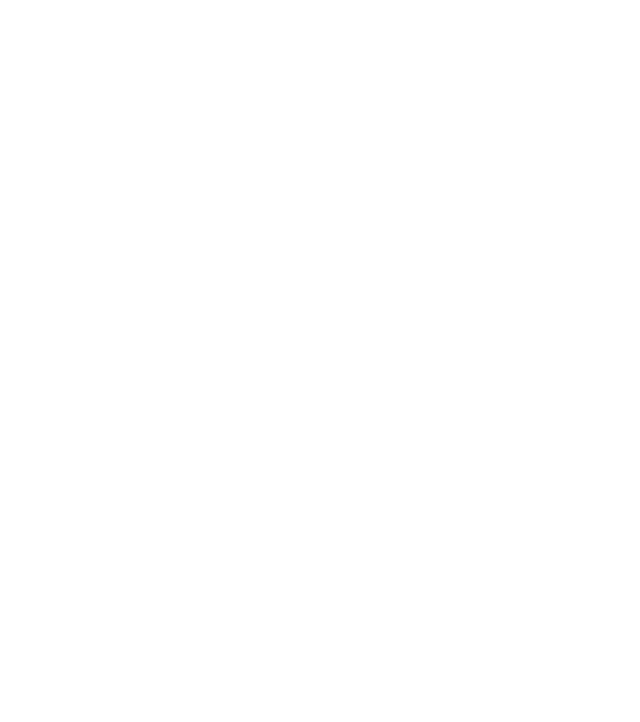
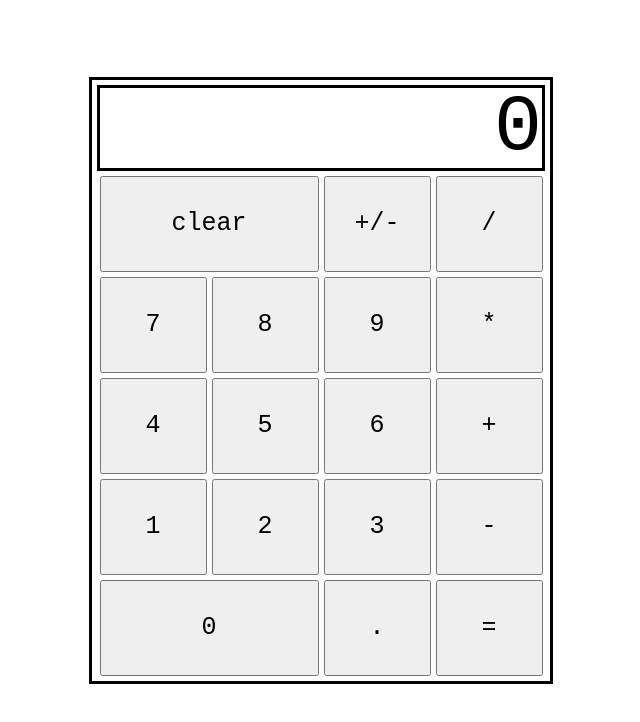
Before and after one commit to ujwal2003/Calculator, a plain HTML site: page index.html in a window 1280 px wide. Shown: the whole page, without its empty margins (319-959 px from the left). Drawn offline with Linux system fonts and the light colour scheme.

Commit message:
layout and font
completed layout of elements in calculator format, changed font styles and sizes

```diff
--- a/index.html
+++ b/index.html
@@ -8,6 +8,40 @@
     <script src="calculator.js" defer></script>
 </head>
 <body>
+    <div id="calculator">
+        <div id="display">0</div>
+        <div class="row">
+            <button type="button" class="clear xtra-wide">clear</button>
+            <button type="button" class="sign">+/-</button>
+            <button type="button" class="operator">/</button>
+        </div>
 
+        <div class="row">
+            <button type="button" class="operand">7</button>
+            <button type="button" class="operand">8</button>
+            <button type="button" class="operand">9</button>
+            <button type="button" class="operator">*</button>
+        </div>
+
+        <div class="row">
+            <button type="button" class="operand">4</button>
+            <button type="button" class="operand">5</button>
+            <button type="button" class="operand">6</button>
+            <button type="button" class="operator">+</button>
+        </div>
+
+        <div class="row">
+            <button type="button" class="operand">1</button>
+            <button type="button" class="operand">2</button>
+            <button type="button" class="operand">3</button>
+            <button type="button" class="operator">-</button>
+        </div>
+
+        <div class="row">
+            <button type="button" class="operand xtra-wide">0</button>
+            <button type="button" class="decimal">.</button>
+            <button type="button" class="equals">=</button>
+        </div>
+    </div>
 </body>
 </html>
--- a/style.css
+++ b/style.css
@@ -0,0 +1,46 @@
+* {
+    padding: 0;
+    margin: 0;
+    font-family: 'Courier New';
+}
+
+body {
+    display: flex;
+    justify-content: center;
+    align-items: center;
+    height: 95vh;
+}
+
+#calculator {
+    display: flex;
+    flex-direction: column;
+    gap: 5px;
+    outline: solid;
+    padding: 5px;
+    width: 35vw;
+}
+
+#display {
+    height: 5rem;
+    border: solid;
+    display: flex;
+    flex-direction: row-reverse;
+    align-items: center;
+    font-size: 10vmin;
+}
+
+.row {
+    display: flex;
+    justify-content: center;
+    gap: 5px;
+}
+
+button {
+    height: 6rem;
+    font-size: 25px;
+    flex-basis: calc(100% / 4 - 5px);
+}
+
+.xtra-wide {
+    flex-basis: calc(2 * (100% / 4) - 5px);
+}
```
